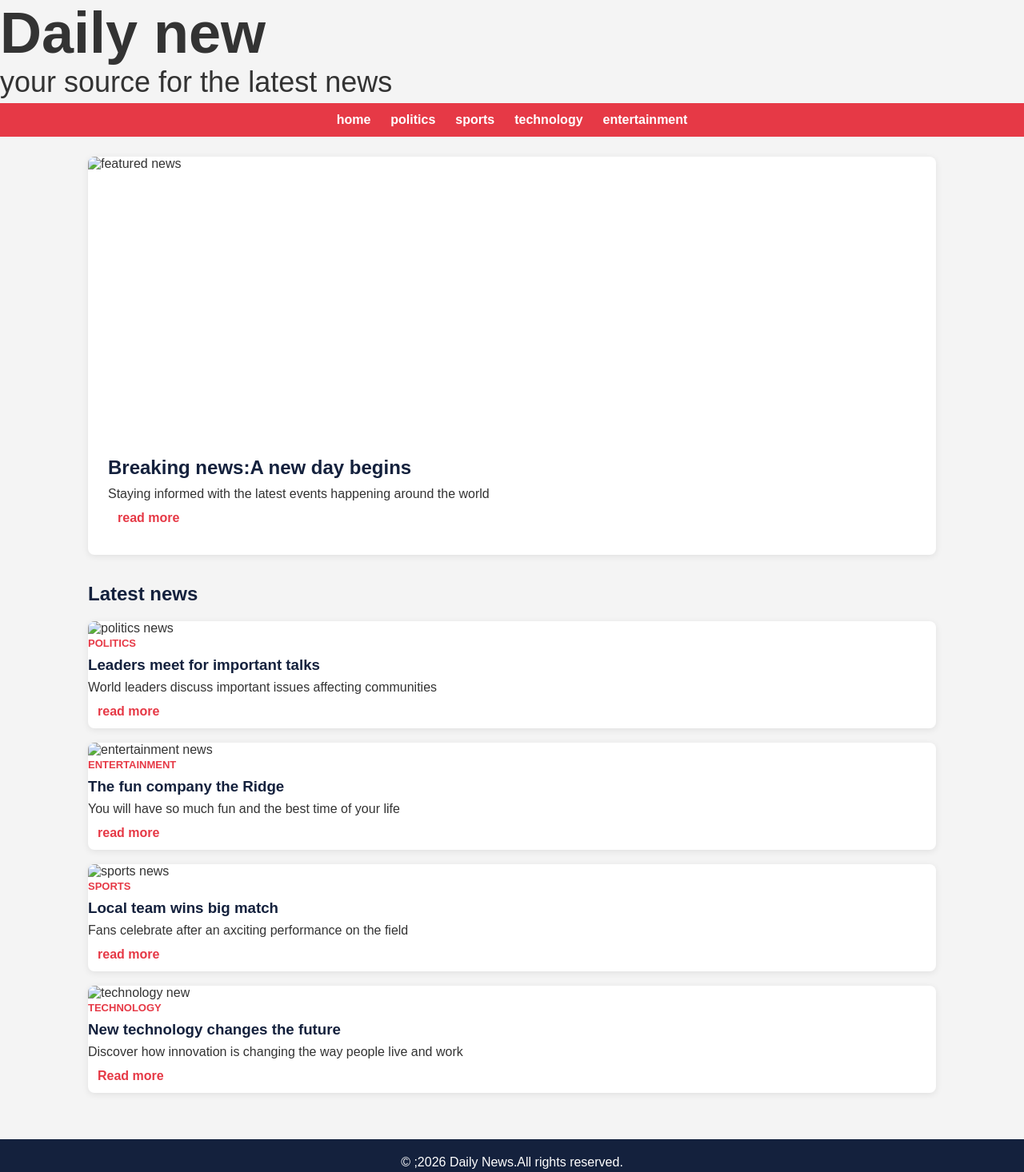
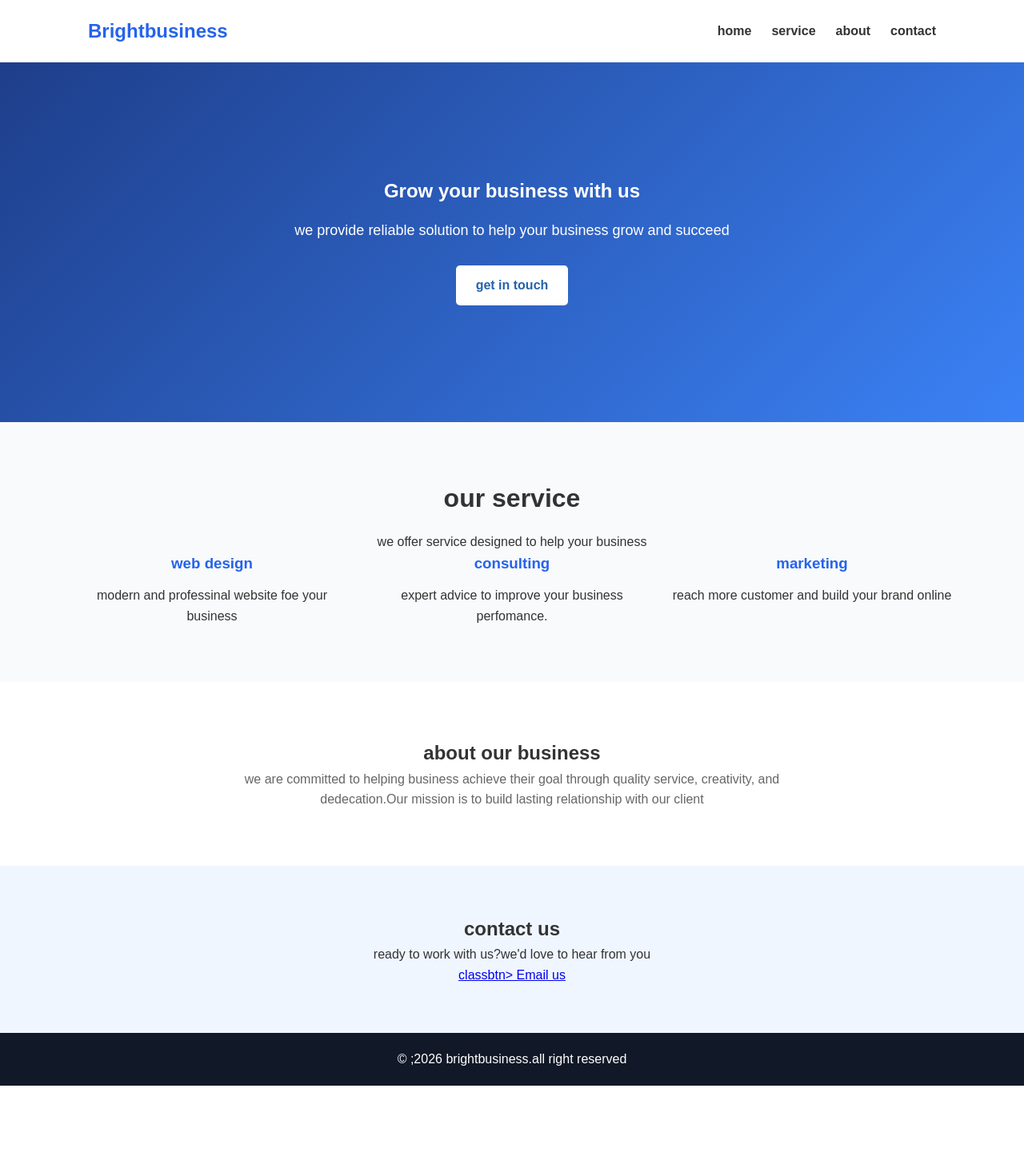
Before and after one commit to balungileskhosana51-prog/Lungile, a plain HTML site: page index.html in a window 1280 px wide. Shown: the top 1466 px of the page at 80% size. After the commit the page ends 1358 px from the top, so only its background shows below. Drawn offline with Linux system fonts and the light colour scheme.

Commit message:
Add files via upload

```diff
--- a/index.html
+++ b/index.html
@@ -3,203 +3,220 @@
 <head>
     <meta charset="UTF-8">
     <meta name="viewport" content="width=device-width, initial-scale=1.0">
-<title>Daily news</title>
+    <title>Balungile</title>
     <style>
     *{
     margin:0;
     padding:0;
     box-sizing:border-box;
    }
+   html{
+    scroll-behavior:smooth;
+   }
    body{
-        font-family:arial,san-seif;
-    background-color:#f4f4f4;
-    border-bottom:1px solid#ddd;
-    color:#333;
-    line-height:1,6
+    font-family:sans-serif;
+    line-height:1.6;
+    color: #333;
    }
    header{
-        font-size: 36px;
-        margin-bottom: 5px;
+    background:#ffffff;
+    box-shadow:0 2px8px rgba(0,0,0,0,8);
    }
-     naV{
-        background-color: #e63946;
+   .navbar{
+    max-width: 1100px;
+    padding: 20px;
+    display: flex;
+    margin: auto;
+    justify-content: space-between;
+    align-items: center;
+    gap: 20px;
+   }
+   .logo{
+    color:#2563eb;
+    font-size: 24px;
+   }
+   .nav-links{
+    list-style: none;
+    display: flex;
+    gap: 25px;
+   }
+  .nav-links a{
+text-decoration:none;
+    color: #333;
+     font-weight: bold;
+   }
+   .nav-links a:hover{
+    color:#2563;
+   }
+   .hero{
+    min-height: 450px;
+    background: linear-gradient(135deg,#1e3e8a,#3b82f6);
+    color: white;
     display: flex;
     justify-content: center;
-        flex-wrap: wrap;
-        gap: 25px;
-        padding: 12px;
+    align-items: center;
+    text-align:center;
+    padding: 60px 20px;
    }
-     nav a{
-        color: white;
+   .hero-content{
+    max-width: 700px;
+   }
+   .hero h1{
+    font-size:clamps(32px,5vw,48px);
+    line-height: 1.2;
+    margin-bottom: 20px;
+   }
+   .hero p{
+    font-size: 18px;
+    margin-bottom: 30px;
+
+   }
+   .btn{
+    display: inline-block;
+    background-color:#ffff;
+    color:#2563ab;
+    padding: 12px 25px;
+    border-radius: 5px;
     text-decoration: none;
     font-weight: bold;
+    transition: 0.3s;
    }
-     nav a:hover{
-        color: #ffd166;
+   .btn :hover{
+    background-color: #d2d9e6;
+    transform: translateY(-2px);
    }
-     main{
+   .service{
+    padding: 70px 20px;
+    text-align: center;
+    background-color: #f9fafb;
+   }
+   .service h2,
+   .about h2
+   .contact h2{
+    font-size: 32px;
+    margin-bottom: 15px;
+   }
+    .service-description{
+        margin-bottom: 35px;
+        color: #666;
+    }
+
+   .service-container{
     max-width: 1100px;
-        margin: 25px auto;
-        padding: 0 20px;
-     }
-     .featured{
-        background-color: white;
-        margin-bottom: 35px;
-        border-radius: 8px;
-        overflow: hidden;
-        box-shadow: 0 2px 8px #00000015;
-     }
-     .featured img{
-        width: 100%;
-        height: 350px;
-        object-fit: cover;
-        display: block;
-     }
-     .featured-text{
-        padding: 25px;
-     }
-     .featured-text h2{
-        color: #14213d;
-        margin-bottom:10px ;
-     }
-     .featured-text a,
-     .news-card a{
-        display: inline-block;
-        color: #e63946;
-        text-decoration: none;
-        font-weight: bold;
-        margin: 12px;
-     }
-     .latest-news a:hover,
-     .nwe-card a:hover{
-        text-decoration: none;
-     }
-     .latest-news h2{
-        margin-bottom: 20px;
-        color: #14213d;
-     }
-     .new container{
+    margin: auto;
+    gap: 25px;
     display: grid;
     grid-template-columns: repeat(3,1fr);
-        gap: 20px;
    }
-     .news-card{
-        background-color: white;
-        border-radius: 8px;
-        overflow: hidden;
-        box-shadow: 0 2px 8px #00000015;
-        transition: 0.3s;
+   .service-card h3{
+    color: #2563eb;
+    margin-bottom: 12px;
    }
-     .news-card hover{
-        transform: rotateY(-5px);
+   .about{
+    margin: auto;
+    padding: 70px 20px;
+    text-align: center;
+    max-width: 800px;
    }
-     .new-card img{
-        width: 100%;
-        height: 180px;
-        object-fit: cover;
-        display: block;
+   .about p{
+    color: #666;
+    font-size: 17p
     }
-     .card-content span{
-        color: #e63946;
-        font-size: 13px;
-        font-weight: bold;
-        text-transform: uppercase;
+    .contact{
+        background-color: #eff6ff;
+        text-align: center;
+        padding: 60px 20px;
     }
-     .card-content h3{
-        margin: 8px 0;
-        color: #14213d;
+    .contac p{
+        margin-bottom: 25px;
+    }
+        .contact .btn{
+            background-color: #2563eb;
+            color: white;
+        }
+            .contac.btn:hover{
+                background-color: #1d4ed8;
             }
             footer{
-        background-color: #14213d;
+                background-color: #111827;
                 color: white;
                 text-align: center;
                 padding: 20px;
-        margin-top: 40px;
             }
-     @media(max-width:768){
-        .news-container{
+            @media(max-width:768px){
+            .navbar{
+                flex-direction:column;
+            }
+            .nav-links{
+                justify-content: center;
+                flex-wrap: wrap;
+                gap: 12px 20px;
+            }
+            .service-container{
                 grid-template-columns: 1fr;
             }
-        .featured img{
-            height: 220px;
-        }
-        header h1{
-            font-size: 28px;
-        }
-        nav{
-            gap: 15px;
+            .hero{
+                min-height: 380px;
             }
         }
+
+
+
     </style>
 </head>
 <body>
     <header>
-   <h1>Daily new</h1>
-    <p>your source for the latest news</p>
+        <nav class="navbar">
+            <h2 class="logo">Brightbusiness</h2>
+            <ul class="nav-links">
+                <li><a href="index.html">home</a></li>
+              <li><a href="service.html">service</a></li>
+              <li><a href="about.html">about</a></li>
+              <li><a href="contact.html">contact</a></li>
+            </ul>
+        </nav>
     </header>
-    <nav>
-        <a href="index.html">home</a>
-         <a href="politics.html">politics</a>
-          <a href="sports.html">sports</a>
-            <a href="technology.html">technology</a>
-             <a href="entertainment.html">entertainment</a>
-    </nav>
     <main>
-        <section class="featured">
-            <img src="OIP (3).webp" alt="featured news">
-            <div class="featured-text">
-                <h2>Breaking news:A new day begins</h2>
-                <P>Staying informed with the latest events happening around the world</P>
-                <a href="entertainment.html">read more</a>
+        <section class="hero" id="home">
+            <div class="hero-content">
+                <h1>Grow your business with us</h1>
+                <p>we provide reliable solution to help your business grow and succeed</p>
+                <a href="#contact" class="btn">get in touch</a>
             </div>
         </section>
-        <section class="latest-news">
-            <h2>Latest news</h2>
-            <div class="news-container">
-                <article class="news-card">
-                    <img src="OIP (3).webp" alt="politics news">
-                    <div class="card-content">
-                        <span>Politics</span>
-                        <h3>Leaders meet for important talks</h3>
-                        <p>World leaders discuss important issues affecting communities</p>
-                        <a href="politics.html">read more</a>
+        <section class="service" id="service">
+        <h2>our service</h2>
+        <p class="section-description">we offer service designed to help your business</p>
+
+        <div class="service-container">
+            <div class="service-card">
+                <h3>web design</h3>
+                <p>modern and professinal website foe your business</p>
             </div>
-                </article>
-                <br>
-                 <article class="news-card">
-                    <img src="OIP (3).webp" alt="entertainment news">
-                    <div class="card-content">
-                        <span>entertainment</span>
-                        <h3>The fun company the Ridge</h3>
-                        <p> You will have so much fun and the best time of your life</p>
-                        <a href="entertainment.html">read more</a>
+            <div class="service-card">
+            <h3>consulting</h3>
+            <p>expert advice to improve your business perfomance.</p>
         </div>
-                </article>
-                <br>
-
-                <article class="news-card">
-                    <img src="OIP (3).webp" alt="sports news">
-                    <div class="card-content">
-                        <span>Sports</span>
-                        <h3>Local team wins big match</h3>
-                        <p>Fans celebrate after an axciting performance on the field</p>
-                        <a href="sports.html">read more</a>
+        <div class="service-card">
+            <h3>marketing</h3>
+            <p>reach more customer and build your brand online</p>
         </div>
-                </article>
-                <br>
-
-                 <article class="news-card">
-                    <img src="OIP (3).webp" alt="technology new">
-                    <div class="card-content">
-                        <span>Technology</span>
-                        <h3>New technology changes the future</h3>
-                        <p>Discover how innovation is changing the way people live and work</p>
-                        <a href="technology.html">Read more</a>
         </div>
-                </article>
-                <br>
-            </div>
+        </section>
+        <section class="about" id="about">
+            <h2>about our business</h2>
+            <p>we are committed to helping business achieve their goal through quality service, creativity,
+                and dedecation.Our mission is to build lasting relationship with our client </p>
+        </section>
+        <section class="contact" id="contact">
+            <h2>contact us</h2>
+            <p>ready to work with us?we'd love to hear from you</p>
+            <a href="balungileskhosana51@gmail.com">classbtn>
+            Email us</a>
         </section>
     </main>
     <footer>
-        <p>&copy ;2026 Daily News.All rights reserved.</p>
+        <p>&copy ;2026 brightbusiness.all right reserved</p>
+    </footer>
+</body>
+</html>
```
Lines whose indentation alone changed are shown as unchanged.
